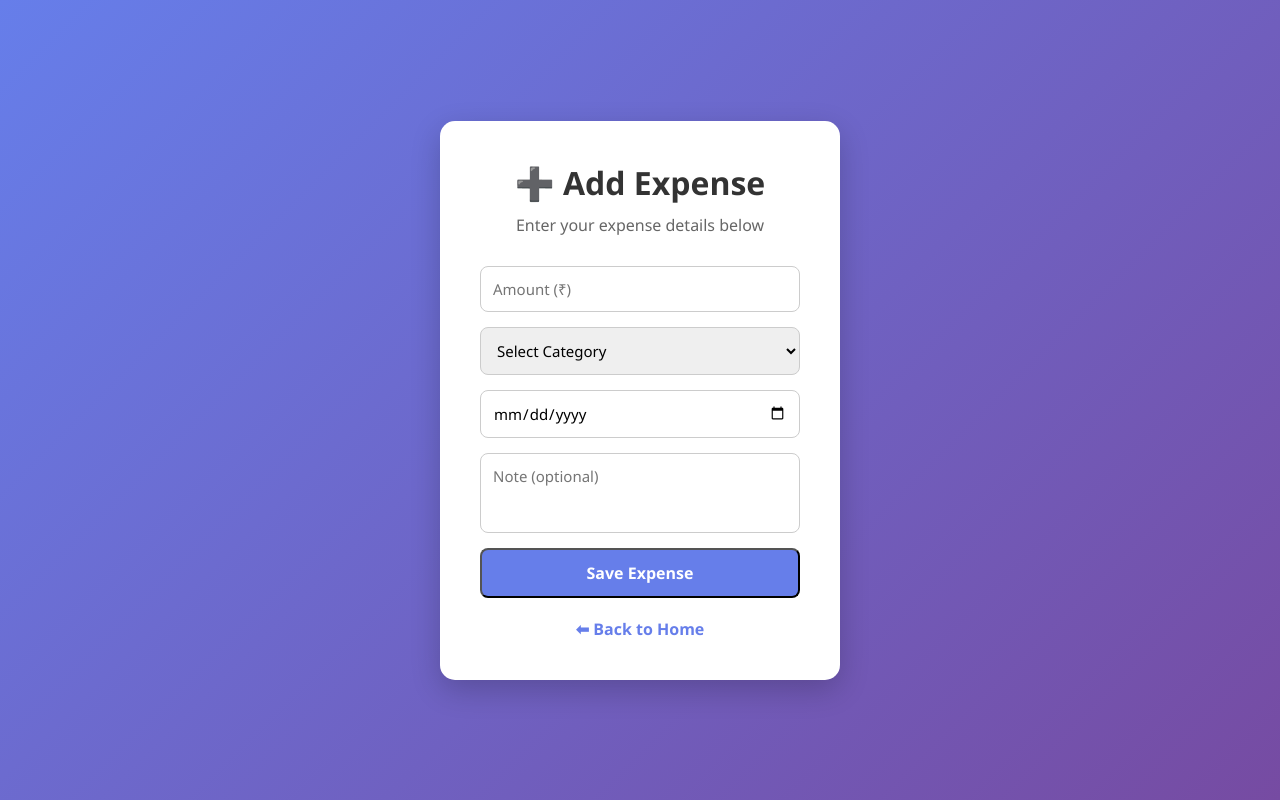
After one commit to jeenathomas03/expense-tracker, a Flask app: page /add in a window 1280 px wide. The commit adds this page. Run offline with Flask 3, Linux system fonts and the light colour scheme.

Commit message:
new updates

```diff
--- a/app.py
+++ b/app.py
@@ -6,5 +6,9 @@ app = Flask(__name__)
 def home():
     return render_template("index.html")
 
+@app.route("/add")
+def add_expense():
+    return render_template("add_expense.html")
+
 if __name__ == "__main__":
     app.run(debug=True)
--- a/static/style.css
+++ b/static/style.css
@@ -66,3 +66,34 @@ body {
     background: #667eea;
     color: white;
 }
+.expense-form {
+    display: flex;
+    flex-direction: column;
+    gap: 15px;
+}
+
+.expense-form input,
+.expense-form select,
+.expense-form textarea {
+    padding: 12px;
+    border-radius: 8px;
+    border: 1px solid #ccc;
+    font-size: 15px;
+}
+
+.expense-form textarea {
+    resize: none;
+    height: 80px;
+}
+
+.back-link {
+    display: inline-block;
+    margin-top: 20px;
+    color: #667eea;
+    text-decoration: none;
+    font-weight: 600;
+}
+
+.back-link:hover {
+    text-decoration: underline;
+}
--- /dev/null
+++ b/templates/add_expense.html
@@ -0,0 +1,37 @@
+<!DOCTYPE html>
+<html lang="en">
+<head>
+    <meta charset="UTF-8">
+    <title>Add Expense</title>
+    <link rel="stylesheet" href="{{ url_for('static', filename='style.css') }}">
+</head>
+<body>
+
+    <div class="container">
+        <h1>➕ Add Expense</h1>
+        <p class="subtitle">Enter your expense details below</p>
+
+        <form class="expense-form">
+            <input type="number" placeholder="Amount (₹)" required>
+
+            <select required>
+                <option value="">Select Category</option>
+                <option>Food</option>
+                <option>Transport</option>
+                <option>Shopping</option>
+                <option>Bills</option>
+                <option>Other</option>
+            </select>
+
+            <input type="date" required>
+
+            <textarea placeholder="Note (optional)"></textarea>
+
+            <button type="submit" class="btn primary">Save Expense</button>
+        </form>
+
+        <a href="/" class="back-link">⬅ Back to Home</a>
+    </div>
+
+</body>
+</html>
--- a/templates/index.html
+++ b/templates/index.html
@@ -14,7 +14,7 @@
         </p>
 
         <div class="buttons">
-            <a href="#" class="btn primary">➕ Add Expense</a>
+            <a href="/add" class="btn primary">➕ Add Expense</a>
             <a href="#" class="btn secondary">📊 View Expenses</a>
         </div>
     </div>
```
